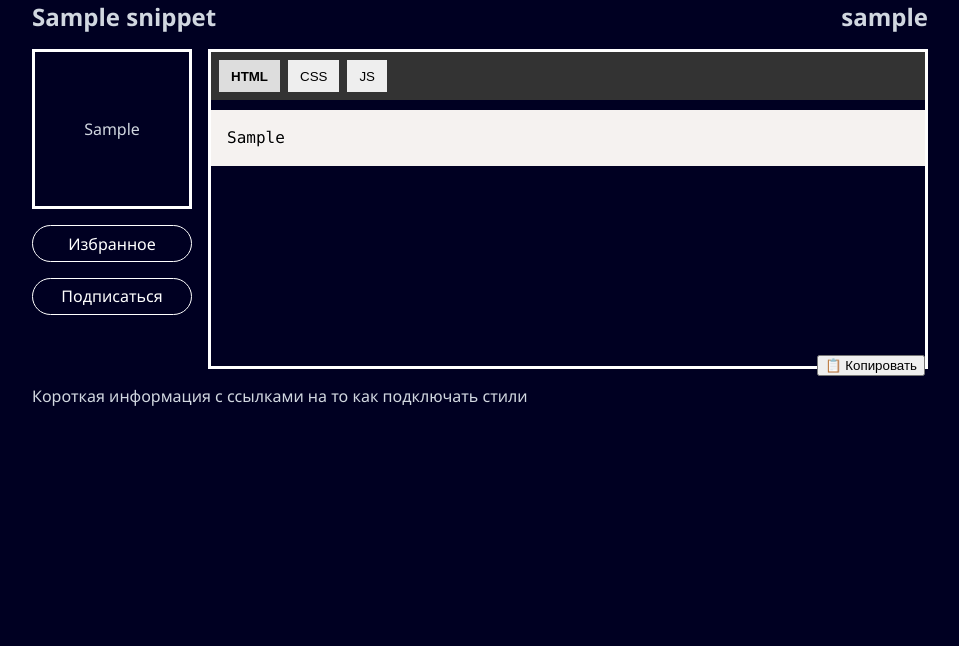
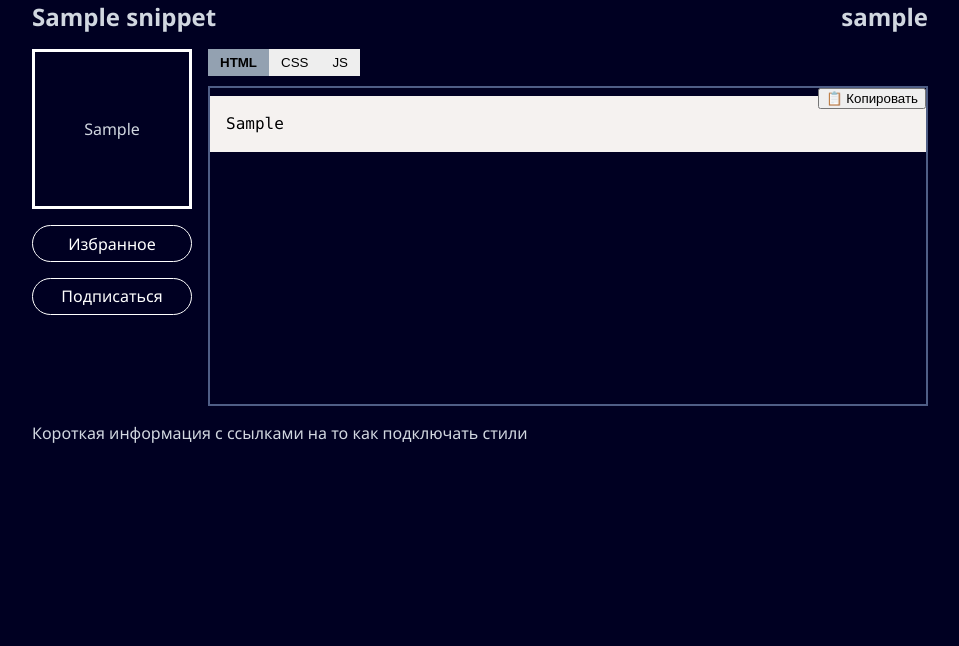
Before and after one commit to Verefer/WebElementsLab.ru, a PHP site: page /card.php in a window 1280 px wide. Shown: the part 81-727 px from the top of the page, without its empty margins (160-1119 px from the left). Run offline with PHP 8.4, Linux system fonts and the light colour scheme; tables that the repository leaves empty or names only in its code hold one stand-in row (values such as "Sample post"); some libraries are stand-ins or nearby versions.

Commit message:
8 Карточка или снипет уже в общем снова настройка стилей

```diff
--- a/assets/css/style.css
+++ b/assets/css/style.css
@@ -352,26 +352,13 @@ footer{
 }
 
 .block-code{
-  position: relative;
-  padding-top: 3rem;
-  border: 3px white solid;
+  max-width: 45rem;
   width: 45rem;
-  height: 20rem;
+  min-height: 20rem;
+  height: auto;
 }
 
-.tabs {
-  position: absolute;
-  top: 0;
-  left: 0;
-  right: 0;
-  height: 3rem;
-  display: flex;
-  gap: 0.5rem;
-  background: #333;
-  padding: 0.5rem;
-  box-sizing: border-box;
-  z-index: 10;
-}
+
 
 input.inp-sub {
   margin-bottom: 0rem;
@@ -395,13 +382,15 @@ input.inp-sub {
   cursor: pointer;
 }
 .tab-btn.active {
-  background: #ddd;
+  background: #93a1b1;
   font-weight: bold;
 }
 .tab-content {
+  border: 2px #4f5e86 solid;
   position: relative;
   width: 100%;
-  height: 100%;
+  min-height: 20rem;
+  height: auto;
   display: none;
   margin-top: 10px;
 }
@@ -416,7 +405,7 @@ input.inp-sub {
 
 .copy-btn{
   position: absolute;
-  bottom: 0;
+  top: 0;
   right: 0;
   z-index: 10;
 }
```
